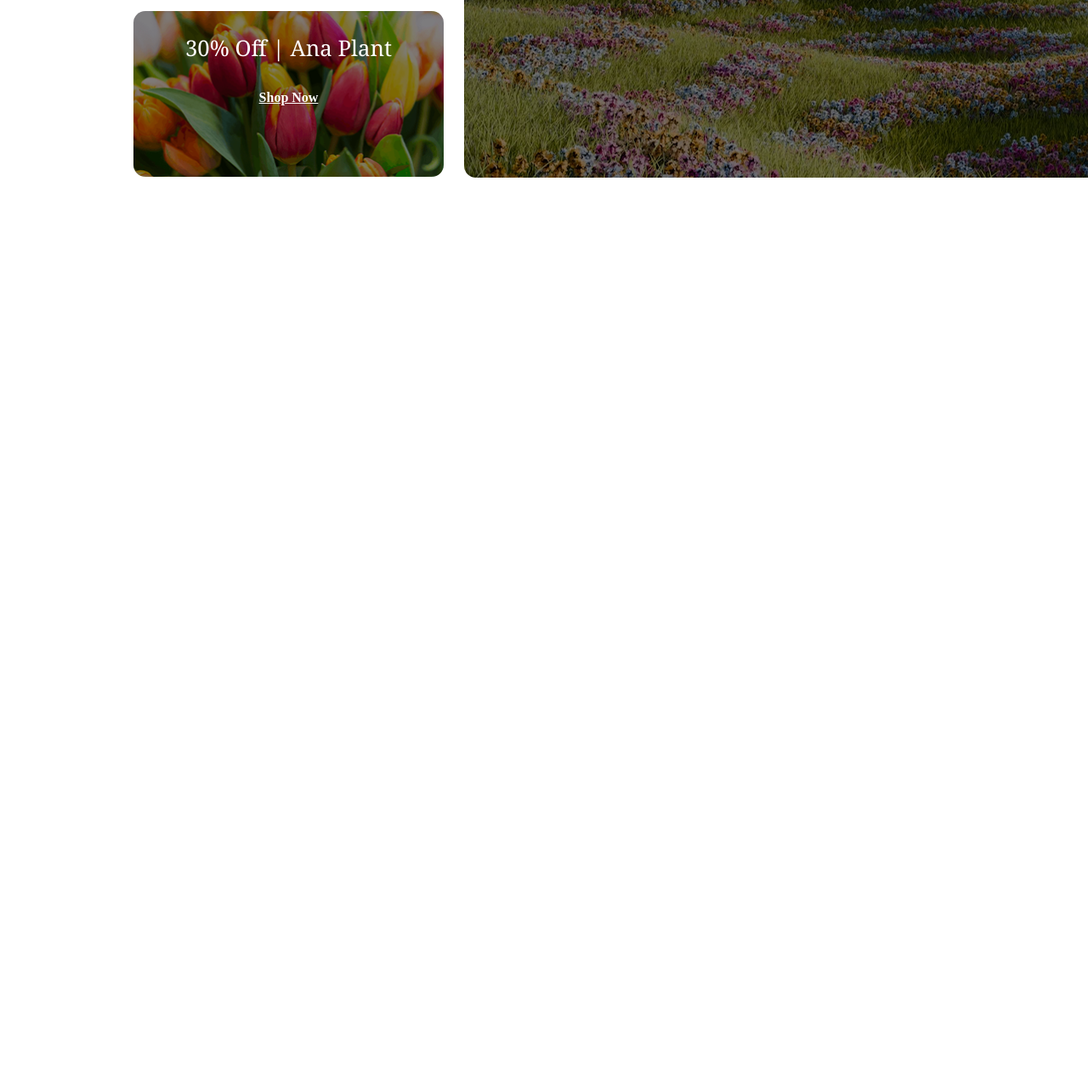
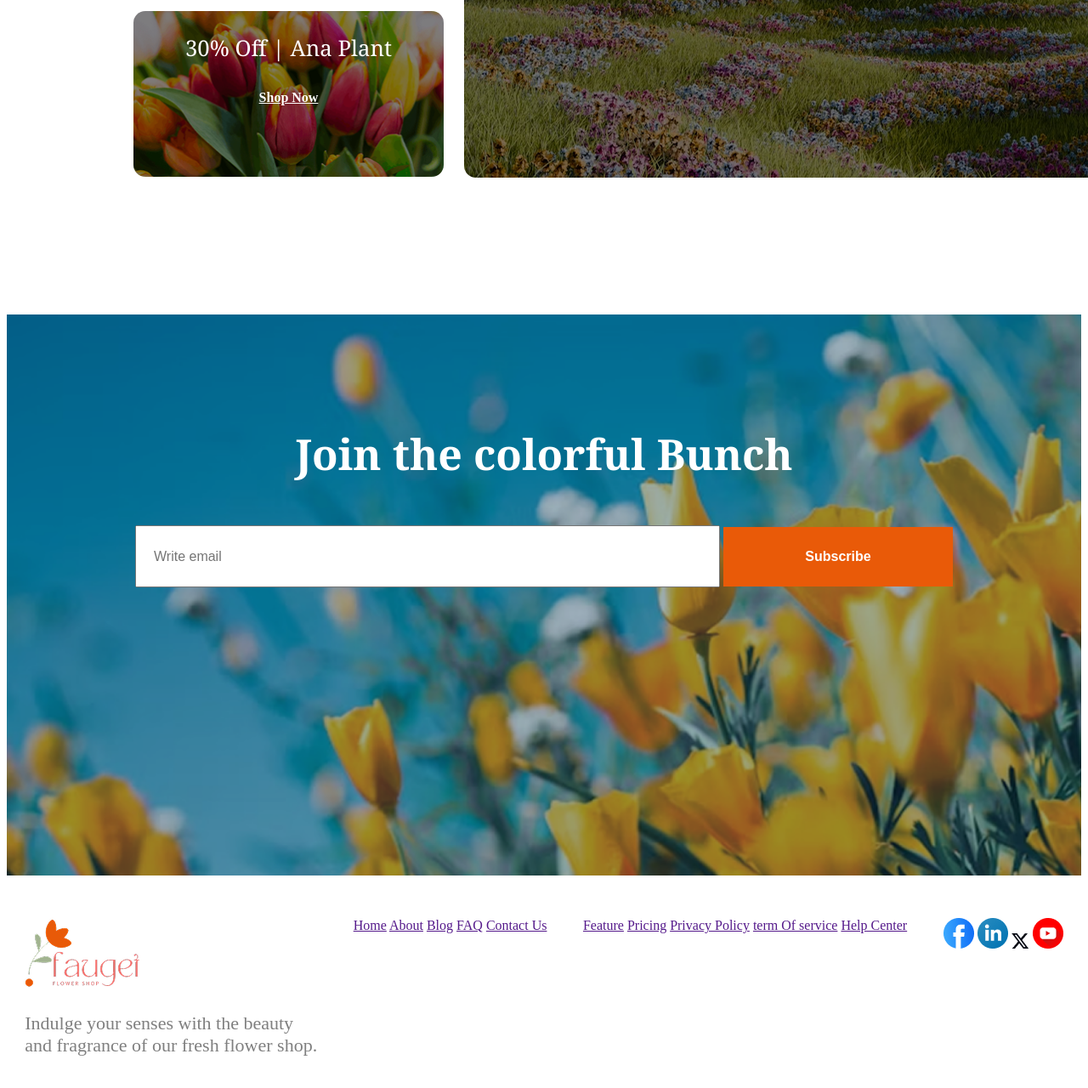
Before and after one commit to foyzullahafsar/second-assignment, a plain HTML site: page index.html in a window 1280 px wide. Shown: the part 3416-4696 px from the top of the page at 85% size. Before the commit the page ends 3625 px from the top, so only its background shows below. Drawn offline with Linux system fonts and the light colour scheme.

Commit message:
added join section

```diff
--- a/index.html
+++ b/index.html
@@ -123,9 +123,40 @@
                 </div>
             </div>
         </section>
+
+        <section>
+             <div class="join">
+                <h3 class="join-title noto-serif-font">Join the colorful Bunch</h3>
+                <input class="email" type="email" name="" id="" placeholder="Write email">
+                <button class="btn">Subscribe</button>
+            </div>
+        </section>
     </main>
     <footer>
-
+           <div class="ft-logo">
+             <img src="assets/logo.png" alt="">
+             <P class="clr-6">Indulge your senses with the beauty <br> and fragrance of our fresh flower shop.</P>
+           </div>
+           <div class="ft-anc">
+             <a href="">Home</a>
+             <a href="">About</a>
+             <a href="">Blog</a>
+             <a href="">FAQ</a>
+             <a href="">Contact Us</a>
+           </div>
+           <div class="ft-anc">
+            <a href="">Feature</a>
+             <a href="">Pricing</a>
+             <a href="">Privacy Policy</a>
+             <a href="">term Of service</a>
+             <a href="">Help Center</a>
+           </div>
+           <div class="ft-web">
+                <img src="assets/icon-facebook.png" alt="">
+                <img src="assets/icon-linkedin.png" alt="">
+                <img src="assets/icon-twitter.png" alt="">
+                <img src="assets/icon-youtube.png" alt="">
+           </div>
     </footer>
 </body>
 </html>
--- a/style/style.css
+++ b/style/style.css
@@ -22,7 +22,6 @@
     cursor: pointer;
     color: white;
     width: 270px;
-
     border: none;
 }
 
@@ -200,6 +199,7 @@
 .deal-con{
     display: flex;
     flex-direction: column;
+
     align-items: center;
     gap: 20px;
     font-size: 22px;
@@ -243,6 +243,7 @@
     font-size: 40px;
     font-weight: bold;
     color: white;
+    justify-content: center;
     text-align: center;
     justify-content: center;
     background-color: rgba(0, 0, 0, 0.5);
@@ -253,3 +254,48 @@
     font-weight: 600;
     color: white;
 }
+/*join section style*/
+.join{
+    background-image: url(/assets/news-letter-bg.png);
+    background-size: cover;
+    background-repeat: no-repeat;
+    max-width: 100%;
+    height: 500px;
+    margin: 700px 0px 10px 0px;
+    justify-content: center;
+    justify-items: center;
+    text-align: center;
+    padding: 80px 10px;
+}
+.join-title{
+    font-size: 50px;
+    font-weight: bold;
+    color: white;
+}
+.email{
+    width: 644px;
+    height: 53px;
+    padding: 8px 20px;
+    font-size: 16px;
+}
+/*footer style*/
+footer{
+    max-width: 1440px;
+    margin: 50px auto;
+    display: flex;
+    justify-content: space-around;
+}
+.ft-logo{
+    font-size: 22px;
+}
+.ft-anc{
+     text-decoration: none;
+     text-align: center;
+     flex-direction: column;
+}
+.ft-web{
+    justify-content: center;
+    justify-items: center;
+    gap: 24px;
+
+}
```
